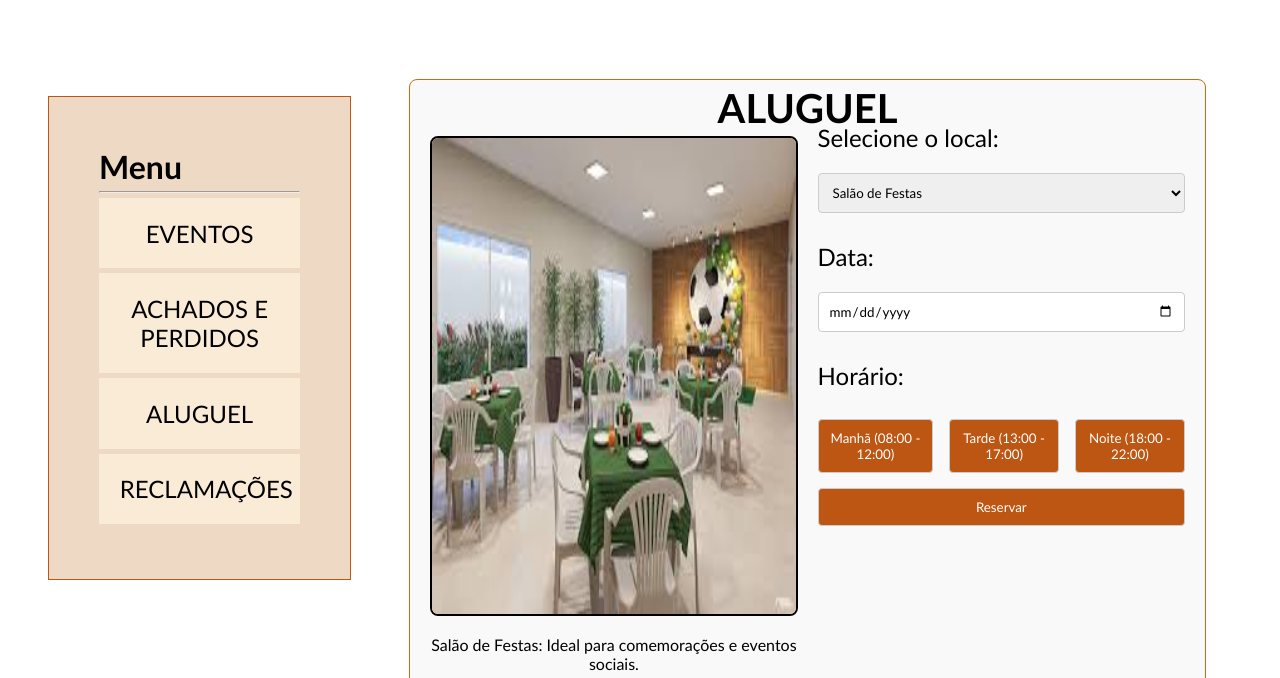
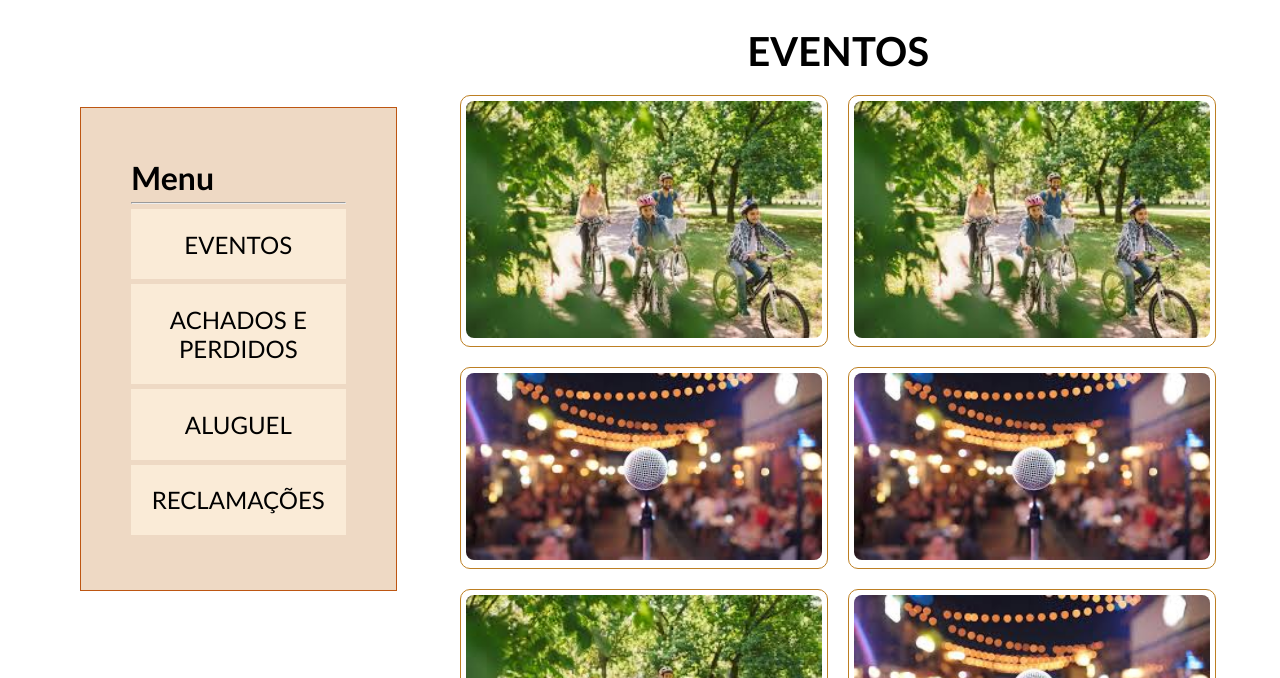
Before and after one commit to AlessandroSilvaC/P14_Marajoara-main, a plain HTML site: page Pages/Morador/pagina_eventos.html in a window 1280 px wide. Shown: the part 122-800 px from the top of the page. Drawn offline with Linux system fonts and the light colour scheme.

Commit message:
Update pagina_eventos.html

```diff
--- a/Pages/Morador/pagina_eventos.html
+++ b/Pages/Morador/pagina_eventos.html
@@ -5,9 +5,8 @@
     <meta name="viewport" content="width=device-width, initial-scale=1.0">
     <title>MARAJOARA</title>
 
-    <link rel="stylesheet" href="../../Style/style_aluguel_morador.css">
+    <link rel="stylesheet" href="../../Style/style_eventos_morador.css">
     <link rel="stylesheet" href="../../index.html">
-
 </head>
 <body>
     <!--header-->
@@ -44,43 +43,44 @@
                 <a href="../Morador/pagina_reclamacoes_morador.html">RECLAMAÇÕES</a>
             </div>
         </nav>
-
-        <div class="reservation-container">
-             <h1 class="title">ALUGUEL</h1>
-            <div class="reservation-content">
-                <!-- Imagem e descrição -->
-                <div class="location-info">
-                    <img id="location-image" src="../../imgs/salao_de_festas.jpg" alt="Salão de Festas" class="location-image">
-                    <p id="location-description">Salão de Festas: Ideal para comemorações e eventos sociais.</p>
+        <!--container-->
+<div class="container">
+    <h1 class="title">EVENTOS</h1>
+    <!--galeria-->
+    <div class="gallery">
+        <div class="gallery-item" onclick="openPopup('../../imgs/img6.jpg', 'Descrição do evento 1', 'Dia 10/05/2025')">
+            <img src="../../imgs/img6.jpg" alt="Evento 1" class="gallery-img">
         </div>
-
-                <!-- Formulário -->
-                <form id="reservation-form">
-                    <label for="location">Selecione o local:</label>
-                    <select id="location" name="location" required onchange="updateLocationInfo()">
-                        <option value="salão_de_festas" data-img="../../imgs/salao_de_festas.jpg" data-desc="Salão de Festas: Ideal para comemorações e eventos sociais.">Salão de Festas</option>
-                        <option value="churrasqueira" data-img="../../imgs/churrasqueira.jpg" data-desc="Churrasqueira: Perfeita para churrascos e encontros ao ar livre.">Churrasqueira</option>
-                        <option value="quadra" data-img="../../imgs/quadra.jpg" data-desc="Quadra: Ótima para esportes e atividades físicas.">Quadra</option>
-                        <option value="piscina" data-img="../../imgs/piscina.jpg" data-desc="Piscina: Excelente para relaxar e se divertir.">Piscina</option>
-                    </select>
-
-                    <label for="date">Data:</label>
-                    <input type="date" id="date" name="date" required>
-
-                    <label for="time">Horário:</label>
-                    <div id="time-options">
-                        <button type="button" class="time-button" data-time="08:00-12:00" onclick="selectTime(this)">Manhã (08:00 - 12:00)</button>
-                        <button type="button" class="time-button" data-time="13:00-17:00" onclick="selectTime(this)">Tarde (13:00 - 17:00)</button>
-                        <button type="button" class="time-button" data-time="18:00-22:00" onclick="selectTime(this)">Noite (18:00 - 22:00)</button>
+        <div class="gallery-item" onclick="openPopup('../../imgs/img6.jpg', 'Descrição do evento 2', 'Dia 15/05/2025')">
+            <img src="../../imgs/img6.jpg" alt="Evento 2" class="gallery-img">
         </div>
-                    <input type="hidden" id="time" name="time" required>
-
-                    <button type="submit">Reservar</button>
-                </form>
+        <div class="gallery-item" onclick="openPopup('../../imgs/img7.jpg', 'Descrição do evento 3', 'Dia 20/05/2025')">
+            <img src="../../imgs/img7.jpg" alt="Evento 3" class="gallery-img">
+        </div>
+        <div class="gallery-item" onclick="openPopup('../../imgs/img7.jpg', 'Descrição do evento 4', 'Dia 25/05/2025')">
+            <img src="../../imgs/img7.jpg" alt="Evento 4" class="gallery-img">
+        </div>
+        <div class="gallery-item" onclick="openPopup('../../imgs/img6.jpg', 'Descrição do evento 5', 'Dia 30/05/2025')">
+            <img src="../../imgs/img6.jpg" alt="Evento 5" class="gallery-img">
+        </div>
+        <div class="gallery-item" onclick="openPopup('../../imgs/img7.jpg', 'Descrição do evento 6', 'Dia 05/06/2025')">
+            <img src="../../imgs/img7.jpg" alt="Evento 6" class="gallery-img">
+        </div>
     </div>
 </div>
 
+<!-- Popup -->
+<div id="popup" class="popup">
+    <div class="popup-content">
+        <span class="close-btn" onclick="closePopup()">&times;</span>
+        <img id="popup-img" src="" alt="Evento" class="popup-img">
+        <p id="popup-description" class="popup-description"></p>
+        <p id="popup-date" class="popup-date"></p>
+    </div>
+</div>
 
-        <script src="../../Scripts/script_aluguel.js"></script>
+<script src="../../Scripts/script_eventos.js"></script>
+
+
 </body>
 </html>
```
Lines whose indentation alone changed are shown as unchanged.
